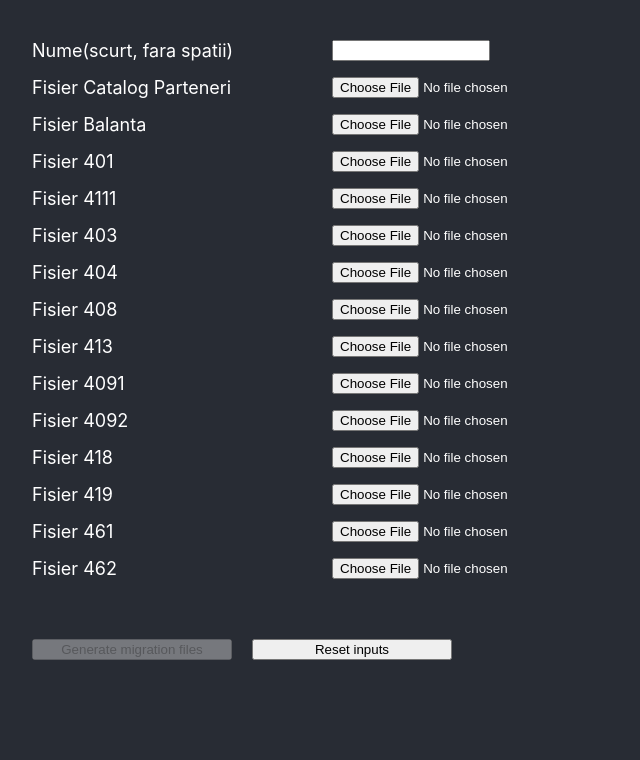
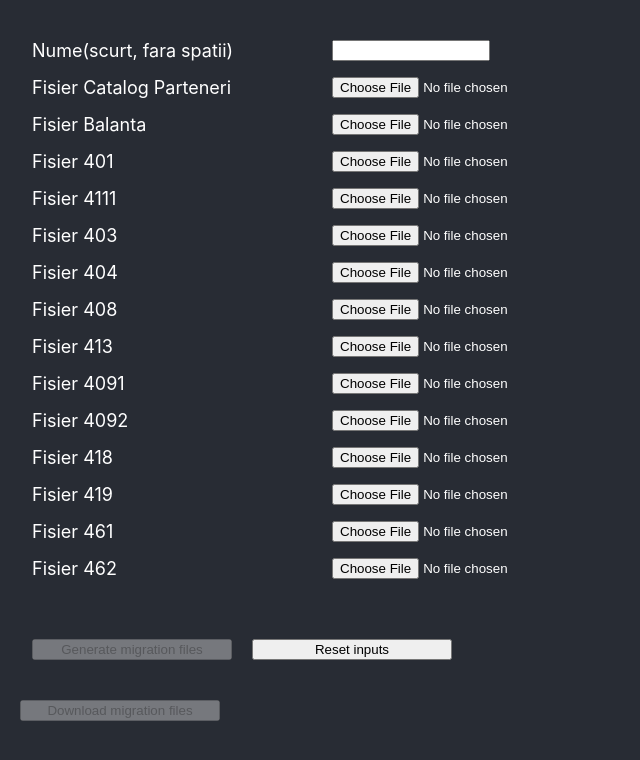
Before and after one commit to CEDEXPERT/smartbill, a React (Create React App) app: page / in a window 1280 px wide. Shown: the top 760 px of the page, without its empty margins (0-640 px from the left). Built offline with nearby package versions, Linux system fonts and the light colour scheme.

Commit message:
fixx null

```diff
--- a/src/App.css
+++ b/src/App.css
@@ -8,7 +8,7 @@
 }
 
 .form {
-    padding: 32px;
+    padding: 32px 32px 0 32px;
     display: flex;
     flex-direction: column;
 }
--- a/src/App.js
+++ b/src/App.js
@@ -23,6 +23,7 @@ const App = () => {
   }
 
   const downloadCatalog = () => {
+    console.log(company)
     const element = document.createElement("a");
     const file = new Blob([catalog], {type: 'text/plain'});
     element.href = URL.createObjectURL(file);
@@ -78,11 +79,14 @@ const App = () => {
       return
     }
 
-    const { balanta, trezo }= generateBalanta(cleanAccounts, fCatalog, fBalanta)
+    const { balanta, trezo } = generateBalanta(cleanAccounts, fCatalog, fBalanta)
+
+    console.log(fCatalog)
 
     const catalogFileContent = catalogHeader
         .concat('\n')
         .concat(fCatalog.map(line => line.join('|')).join('\n'))
+
     setCatalog(catalogFileContent)
 
     const balantaFileContent = balantaHeader
@@ -92,17 +96,16 @@ const App = () => {
         .replace(/,/g, '')
     setBalanta(balantaFileContent)
 
-    console.log(trezo)
-
     const trezoFileContent = trezoHeader
         .concat('\n')
         .concat(trezo.join('\n'))
         .replace(/"/g,'')
 
-    console.log(trezoFileContent)
-
     setTrezo(trezoFileContent)
 
+  }
+
+  const downloadFiles = () => {
     downloadCatalog()
     downloadBalanta()
     downloadTrezo()
@@ -114,10 +117,11 @@ const App = () => {
     <div className="App">
       <Form onGenerate={generate} onReset={reset}/>
 
-      {/*<div className="outputs">*/}
-      {/*  <button disabled={catalog === null} onClick={downloadCatalog}>Download fisier catalog</button>*/}
-      {/*  <button disabled={balanta === null} onClick={downloadBalanta}>Download fisier balanta</button>*/}
-      {/*</div>*/}
+      <div className="outputs">
+        <button disabled={catalog === null} onClick={downloadFiles}>Download migration files</button>
+        {/*<button disabled={balanta === null} onClick={downloadBalanta}>Download fisier balanta</button>*/}
+        {/*<button disabled={trezo === null} onClick={downloadTrezo}>Download fisier Trezo</button>*/}
+      </div>
     </div>
   );
 }
```
